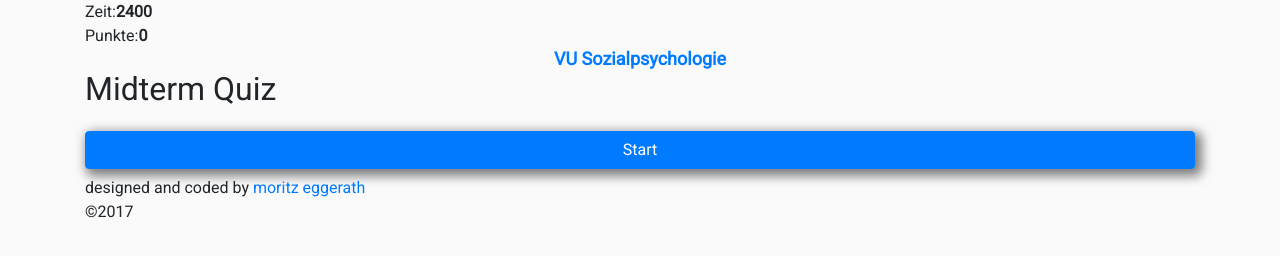
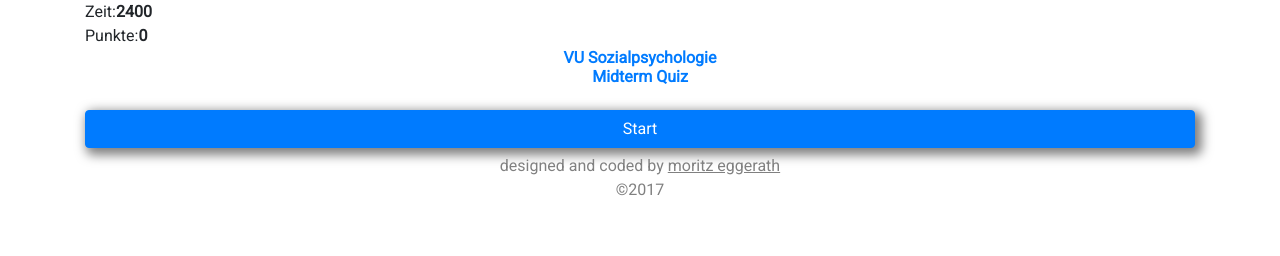
Before and after one commit to mo1060/mo1060.github.io, a plain HTML site: page index.html in a window 1280 px wide. Drawn offline with nearby package versions, Linux system fonts and the light colour scheme.

Commit message:
Update styles.css

```diff
--- a/styles.css
+++ b/styles.css
@@ -1,16 +1,9 @@
 
 body{
-background: #FAFAFA;
+background: #FFFFFF;
 font-family: 'Roboto', sans-serif;
 }
-.dojo{
-background: #FFFFFF;
-no-repeat;
-width: 100%;
-height: 800px;
-background-size: 100% auto;
-padding-top: 10px;
-}
+
 .quiz-body{
 background: rgba(255,255,255,1);
 margin: 150px 33%;
@@ -19,12 +12,12 @@ padding: 10px 20px 50px 20px;
 -moz-box-shadow: 4px 4px 11px 3px rgba(0,0,0,0.5);
 box-shadow: 4px 4px 11px 3px rgba(0,0,0,0.5);
 }
-h1{
+h1, h2{
 color: #007bff;
 font-family: 'Roboto', sans-serif;
 font-weight: 900;
 text-align: center;
-font-size: 18px;
+font-size: 1.0em;
 margin: 0;
 }
 button {
@@ -33,6 +26,7 @@ background-color: #186da7;
 border-color: #130269;
 border-radius: 4px;
 margin: 0.2em 0;
+ white-space: normal;
 display: block;
 width: 100%;
 font-size: 24px;
@@ -77,3 +71,14 @@ background-color: #c00;
 -moz-box-shadow: 4px 4px 11px 3px rgba(0,0,0,0.5);
 box-shadow: 4px 4px 11px 3px rgba(0,0,0,0.5);
 }
+a {
+   color: grey;
+   text-decoration: underline;
+}
+footer {
+text-align: center;
+color: grey;
+position:relative;
+width: 100%;
+
+}
```
